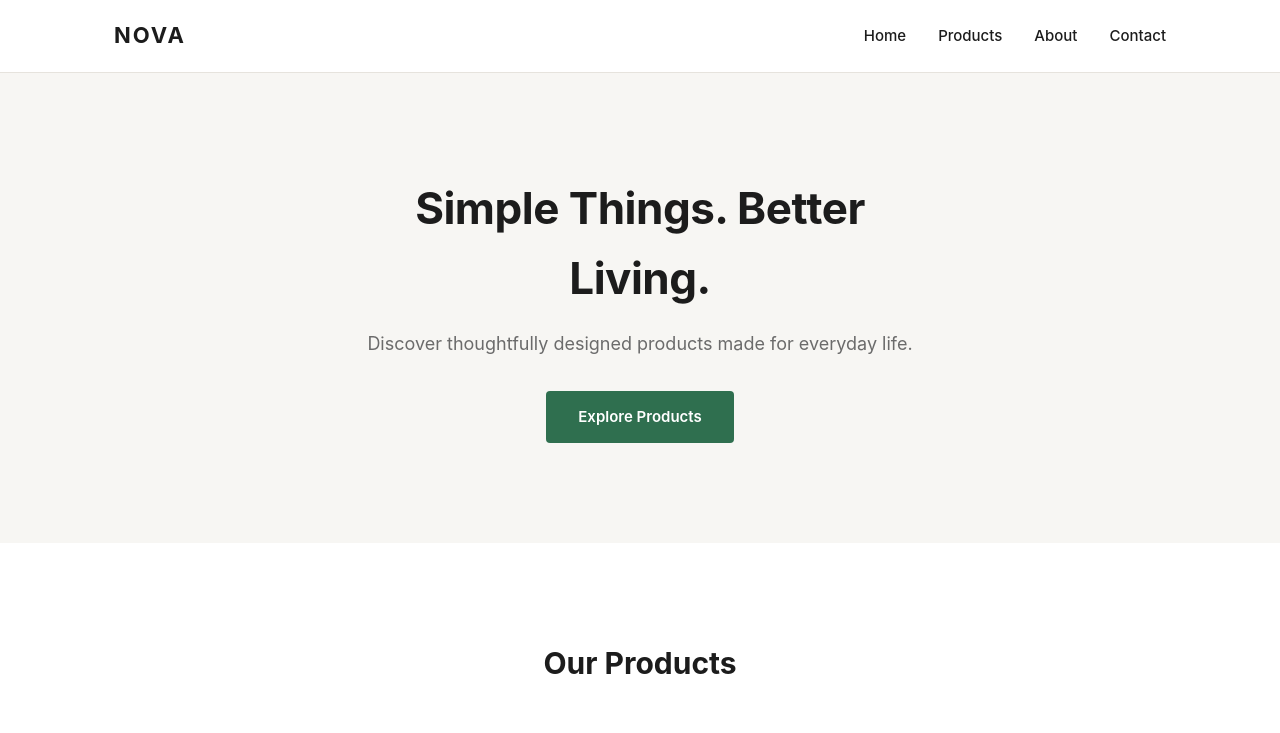
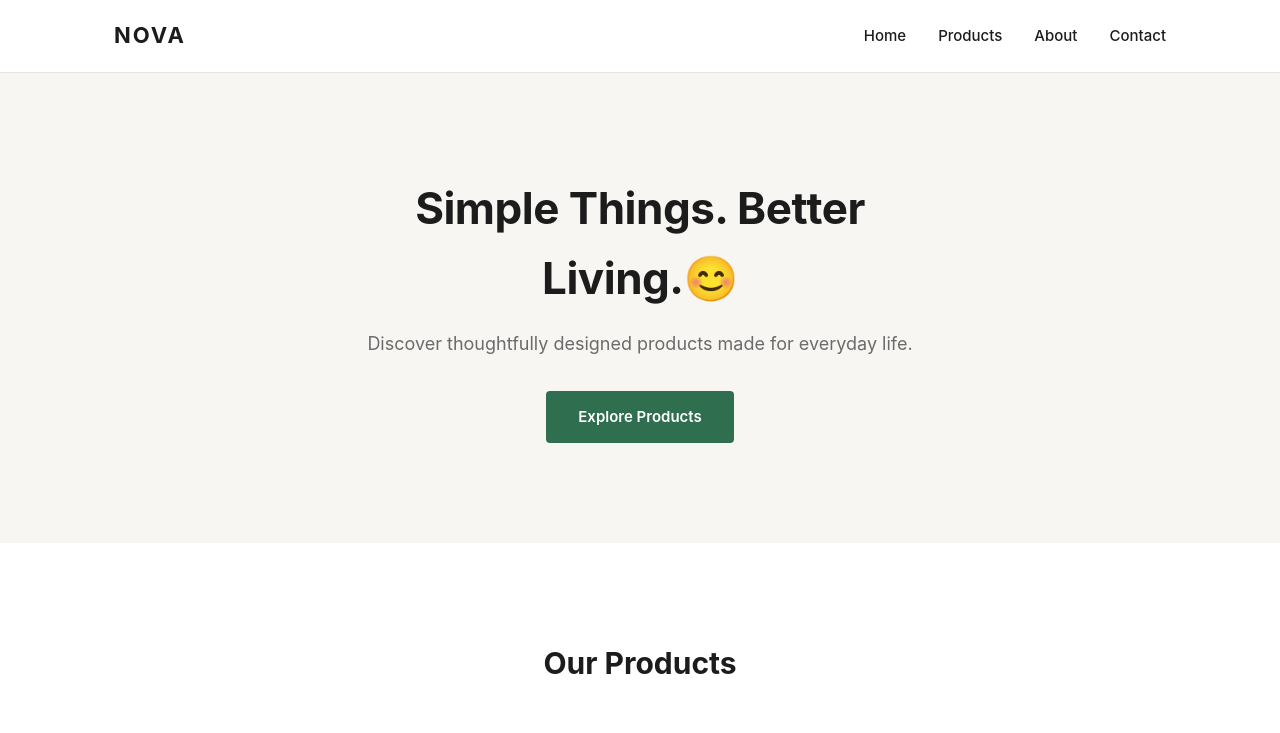
Before and after one commit to Sayan-Debnath791/nova-frontend, a React (Vite) app: page / in a window 1280 px wide. Shown: the top 733 px of the page. Built offline with nearby package versions, Linux system fonts and the light colour scheme; no server answers.

Commit message:
add emoji to header for enhanced engagement

```diff
--- a/src/App.jsx
+++ b/src/App.jsx
@@ -84,7 +84,7 @@ function App() {
       <main>
         <section id="home" className="hero">
           <div className="container hero-inner">
-            <h1>Simple Things. Better Living.</h1>
+            <h1>Simple Things. Better Living.😊</h1>
             <p>Discover thoughtfully designed products made for everyday life.</p>
             <a href="#products" className="btn-primary">Explore Products</a>
             {greeting && <span className="visually-hidden">{greeting}</span>}
```
